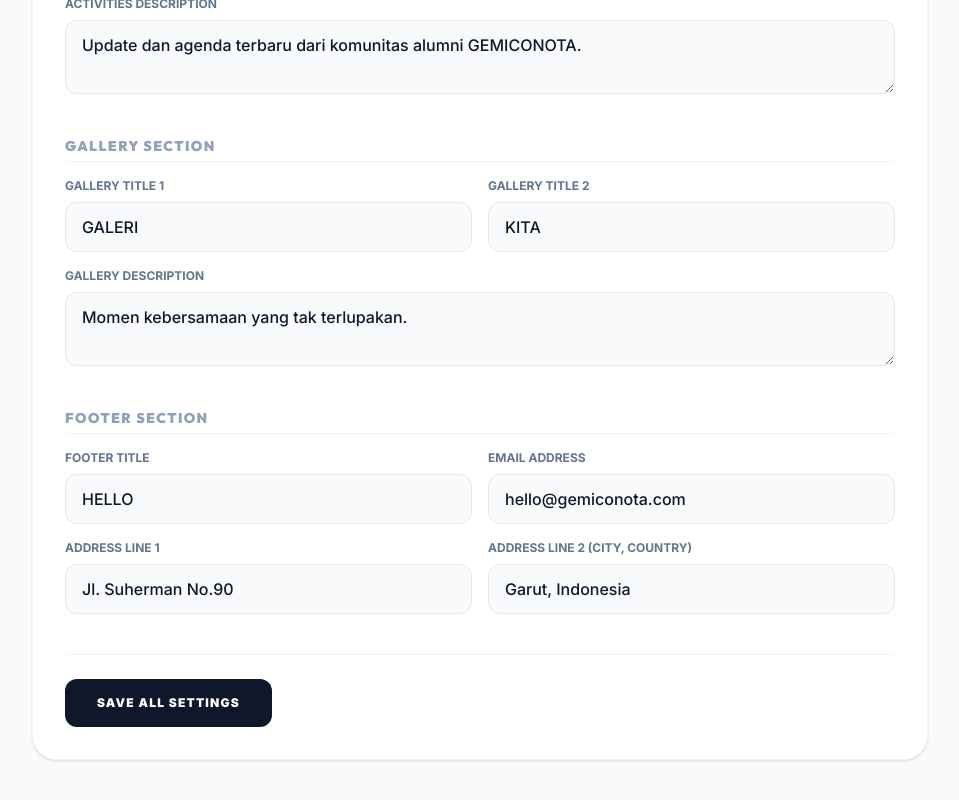
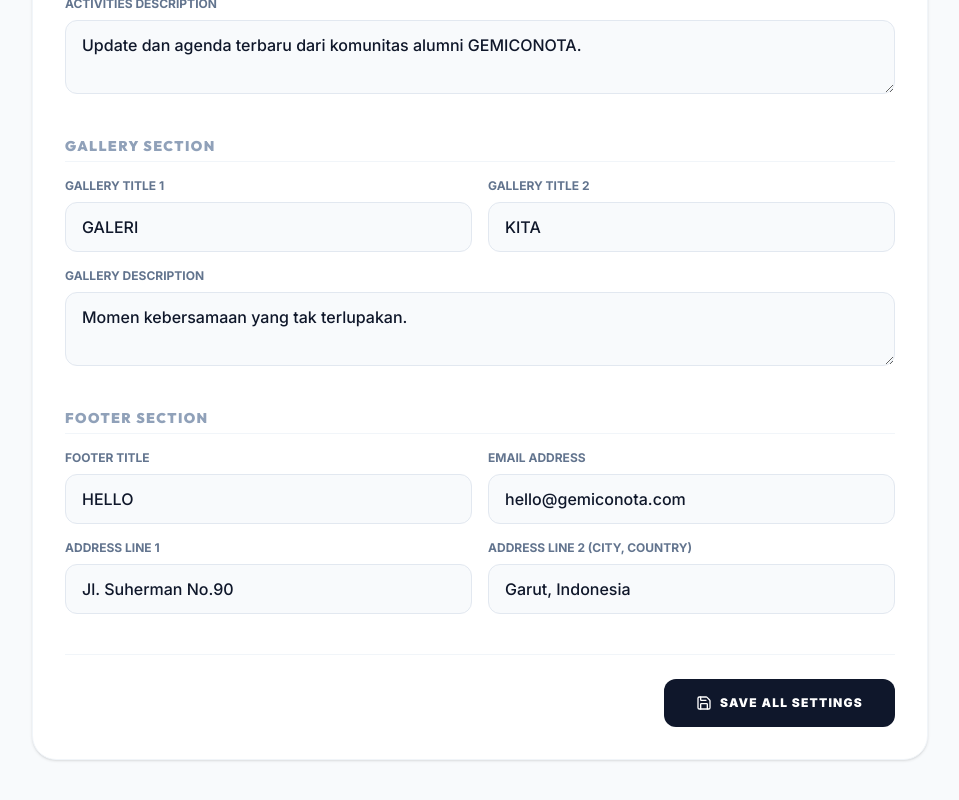
Before and after one commit to skalades/Gemiconota, a Next.js app: page /admin/settings in a window 1280 px wide. Shown: the part 1184-1984 px from the top of the page, without its empty margins (280-1239 px from the left). Built offline with nearby package versions, Linux system fonts and the light colour scheme; no server answers; the database is empty.

Commit message:
fix: production 500 errors on new pages and 404 links

```diff
--- a/src/app/admin/activities/new/page.tsx
+++ b/src/app/admin/activities/new/page.tsx
@@ -1,3 +1,5 @@
+"use client";
+
 import { createActivity } from "../actions";
 import Link from "next/link";
 import { ArrowLeft, Calendar, Image as ImageIcon, MapPin, Type, AlignLeft } from "lucide-react";
--- a/src/app/admin/campaigns/new/page.tsx
+++ b/src/app/admin/campaigns/new/page.tsx
@@ -1,3 +1,5 @@
+"use client";
+
 import { createCampaign } from "../../products/actions";
 import Link from "next/link";
 import { ArrowLeft, Save } from "lucide-react";
--- a/src/app/admin/layout.tsx
+++ b/src/app/admin/layout.tsx
@@ -25,7 +25,6 @@
           <SidebarLink href="/admin" icon={<LayoutDashboard size={18} />} label="Overview" active={pathname === "/admin"} />
           <SidebarLink href="/admin/products" icon={<ShoppingBag size={18} />} label="Products" active={pathname.startsWith("/admin/products")} />
           <SidebarLink href="/admin/campaigns" icon={<Heart size={18} />} label="Campaigns" active={pathname.startsWith("/admin/campaigns")} />
-          <SidebarLink href="/admin/alumni" icon={<Users size={18} />} label="Alumni" active={pathname.startsWith("/admin/alumni")} />
           <SidebarLink href="/admin/activities" icon={<Calendar size={18} />} label="Activities" active={pathname.startsWith("/admin/activities")} />
           <SidebarLink href="/admin/gallery" icon={<ImageIcon size={18} />} label="Gallery" active={pathname.startsWith("/admin/gallery")} />
           <SidebarLink href="/admin/settings" icon={<Settings size={18} />} label="Settings" active={pathname.startsWith("/admin/settings")} />
--- a/src/app/admin/settings/SettingsForm.tsx
+++ b/src/app/admin/settings/SettingsForm.tsx
@@ -2,6 +2,8 @@
 
 import { updateSettings } from "./actions";
 import ImageUpload from "@/components/admin/ImageUpload";
+import { useTransition, useState } from "react";
+import { Save, CheckCircle2 } from "lucide-react";
 
 interface SettingsFormProps {
   settingsMap: Record<string, string>;
@@ -24,8 +26,28 @@
 
   const getDef = (key: string, def: string) => settingsMap[key] || def;
 
+  const [isPending, startTransition] = useTransition();
+  const [successMode, setSuccessMode] = useState(false);
+
+  const handleSubmit = (e: React.FormEvent<HTMLFormElement>) => {
+    e.preventDefault();
+    const formData = new FormData(e.currentTarget);
+    setSuccessMode(false);
+
+    startTransition(async () => {
+      try {
+        await updateSettings(formData);
+        setSuccessMode(true);
+        setTimeout(() => setSuccessMode(false), 4000);
+      } catch (err) {
+        console.error("Save failed", err);
+        alert("Failed to save settings. Please try again.");
+      }
+    });
+  };
+
   return (
-    <form action={updateSettings} encType="multipart/form-data">
+    <form onSubmit={handleSubmit} encType="multipart/form-data">
       {/* HERO SECTION */}
       <div className="mb-10">
         <h3 className="text-sm font-black uppercase tracking-widest text-slate-400 mb-4 border-b border-slate-100 pb-2">Hero Section</h3>
@@ -150,9 +172,28 @@
         </div>
       </div>
 
-      <div className="pt-6 border-t border-slate-100">
-        <button type="submit" className="bg-slate-900 text-white px-8 py-4 rounded-xl font-black text-xs uppercase tracking-widest hover:bg-slate-800 transition-all">
-          Save All Settings
+      <div className="pt-6 border-t border-slate-100 flex items-center justify-between">
+        {successMode ? (
+          <div className="flex items-center gap-2 text-emerald-600 bg-emerald-50 px-4 py-3 rounded-xl border border-emerald-100 font-bold text-xs uppercase tracking-widest animate-in fade-in zoom-in duration-300">
+            <CheckCircle2 size={16} />
+            Settings Saved Successfully!
+          </div>
+        ) : (
+          <div /> // empty flex spacer
+        )}
+        <button
+          type="submit"
+          disabled={isPending}
+          className="bg-slate-900 text-white px-8 py-4 rounded-xl font-black text-xs uppercase tracking-widest hover:bg-slate-800 focus:ring-4 focus:ring-slate-200 transition-all disabled:opacity-50 flex items-center gap-2"
+        >
+          {isPending ? (
+            <span className="animate-pulse">Saving...</span>
+          ) : (
+            <>
+              <Save size={16} />
+              Save All Settings
+            </>
+          )}
         </button>
       </div>
 
```
